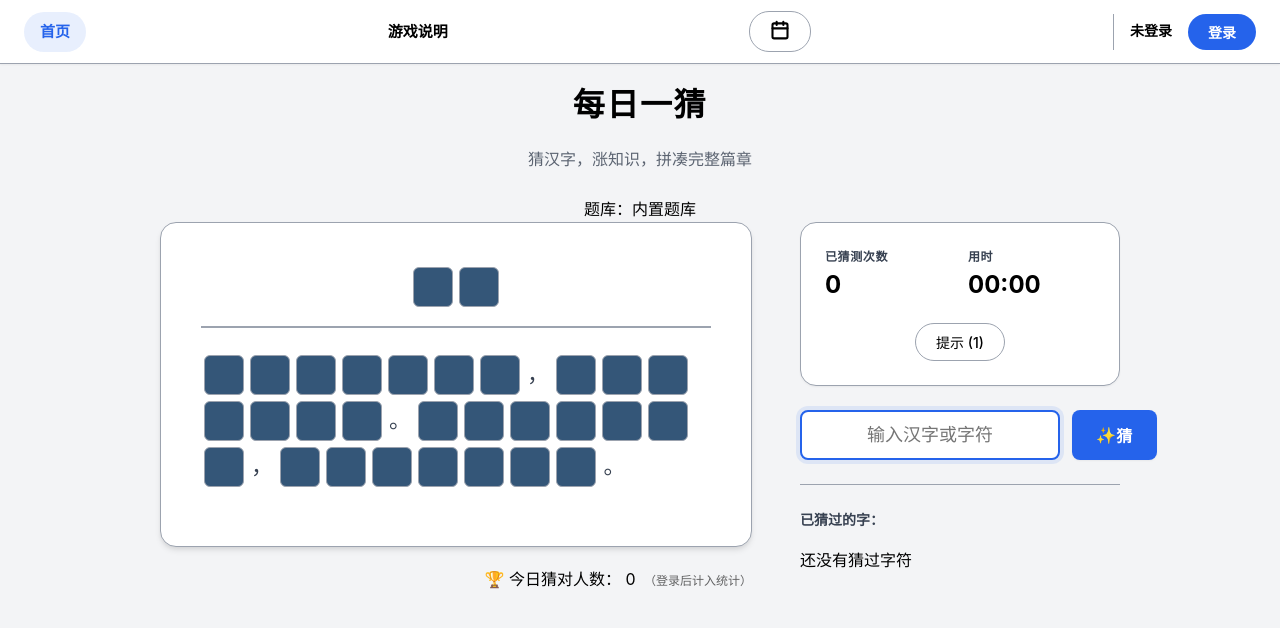
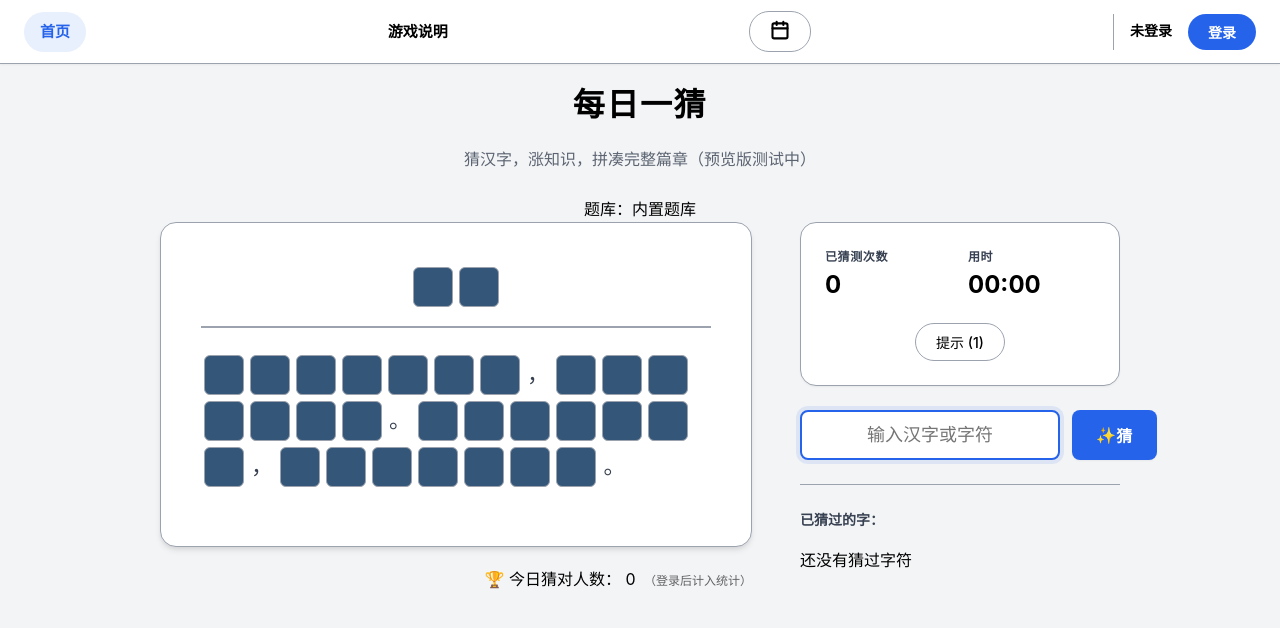
Before and after one commit to Sniper1211/Blackout-Guess, a plain HTML site: page index.html in a window 1280 px wide. Drawn offline with nearby package versions, Linux system fonts and the light colour scheme; no server answers.

Commit message:
Update subtitle to indicate preview mode

```diff
--- a/index.html
+++ b/index.html
@@ -59,7 +59,7 @@
     <main class="game-container">
         <header class="game-header">
             <h1>每日一猜</h1>
-            <p class="game-subtitle">猜汉字，涨知识，拼凑完整篇章</p>
+            <p class="game-subtitle">猜汉字，涨知识，拼凑完整篇章（预览版测试中）</p>
             <div id="dataSourceBadge" class="data-source-badge" aria-live="polite" title="题库来源">题库：检测中…</div>
             <nav class="site-nav" aria-label="主要导航">
                 <a href="index.html" aria-label="返回首页" class="active">首页</a>
```
